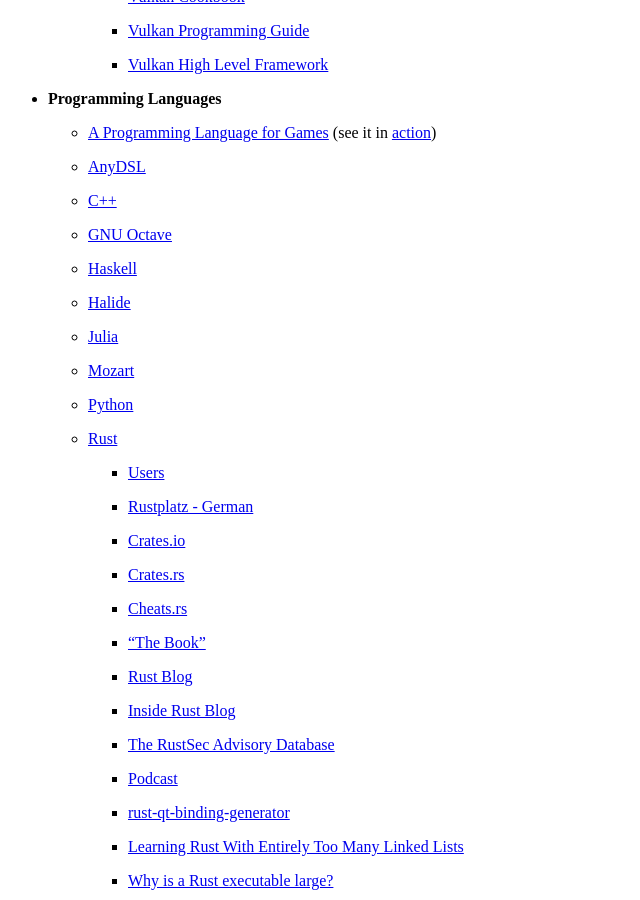
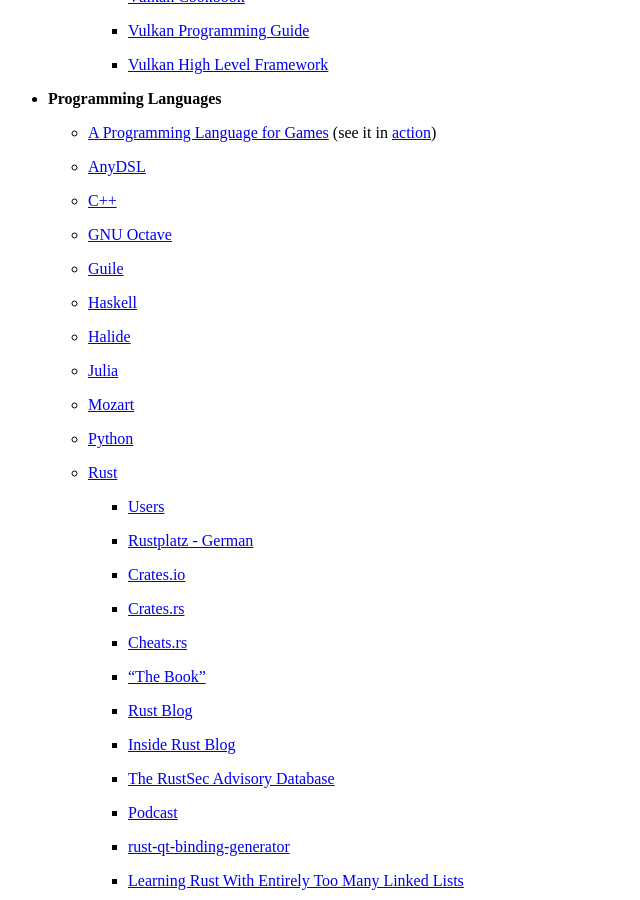
Before and after one commit to wahn/jan_walter_org, a Jekyll site: the page built from links/index.md, in a window 1280 px wide and 900 px high, scrolled down 4307 px. Shown: the whole window, without its empty margins (0-640 px from the left). Built offline with Jekyll 4.4.1, drawn with Linux system fonts in a browser that asks for light colours; Markdown is read by kramdown in place of the engine named in the settings.

Commit message:
Guile is an implementation of the Scheme programming language.

```diff
--- a/links/index.md
+++ b/links/index.md
@@ -283,6 +283,8 @@
 
     - [GNU Octave](https://www.gnu.org/software/octave)
 
+    - [Guile](https://www.gnu.org/software/guile)
+
     - [Haskell](https://www.haskell.org)
 
     - [Halide](http://halide-lang.org)
```
